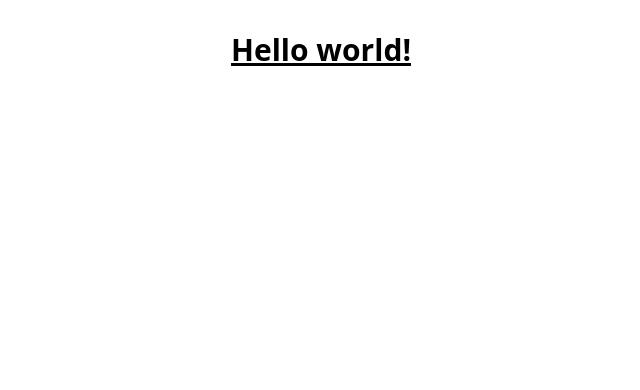
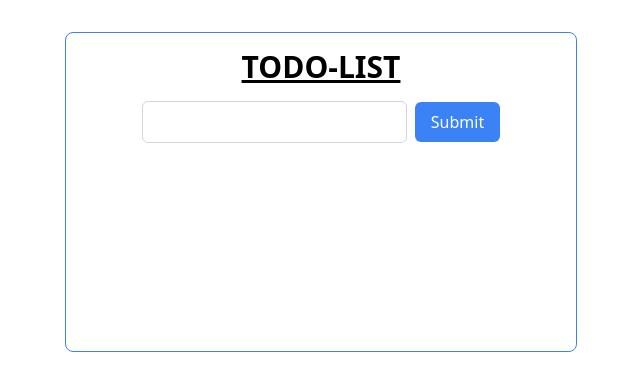
Before and after one commit to Dager1/ToDo-List, a React (Vite) app: page / in a window 1280 px wide. Shown: the top 390 px of the page, without its empty margins (319-959 px from the left). Built offline with nearby package versions, Linux system fonts and the light colour scheme.

Commit message:
style:added border and changed the font

```diff
--- a/src/App.jsx
+++ b/src/App.jsx
@@ -1,8 +1,14 @@
 import "./App.css";
+import Input from "./componets/Input";
 function App() {
   return (
-    <div>
-      <h1 className="text-3xl font-bold underline">Hello world!</h1>
+    <div className="mx-auto max-w-lg p-4 border border-blue-500 rounded-lg h-80">
+      <div>
+        <h1 className="text-3xl font-bold underline mb-4">TODO-LIST</h1>
+      </div>
+      <div>
+        <Input />
+      </div>
     </div>
   );
 }
--- a/src/componets/Input.jsx
+++ b/src/componets/Input.jsx
@@ -1,16 +1,21 @@
-import React from "react";
+import React, { useState } from "react";
 
 function Input() {
-  cosnt[(task, setTask)] = setState("");
+  const [task, setTask] = useState("");
+
   return (
     <div>
       <form>
         <input
+          className="border border-gray-300 px-4 py-2 rounded-md"
           type="text"
           value={task}
+          required
           onChange={(e) => setTask(e.target.value)}
         />
-        <button>Sumbit</button>
+        <button className="bg-blue-500 text-white px-4 py-2 rounded-md ml-2">
+          Submit
+        </button>
       </form>
     </div>
   );
```
